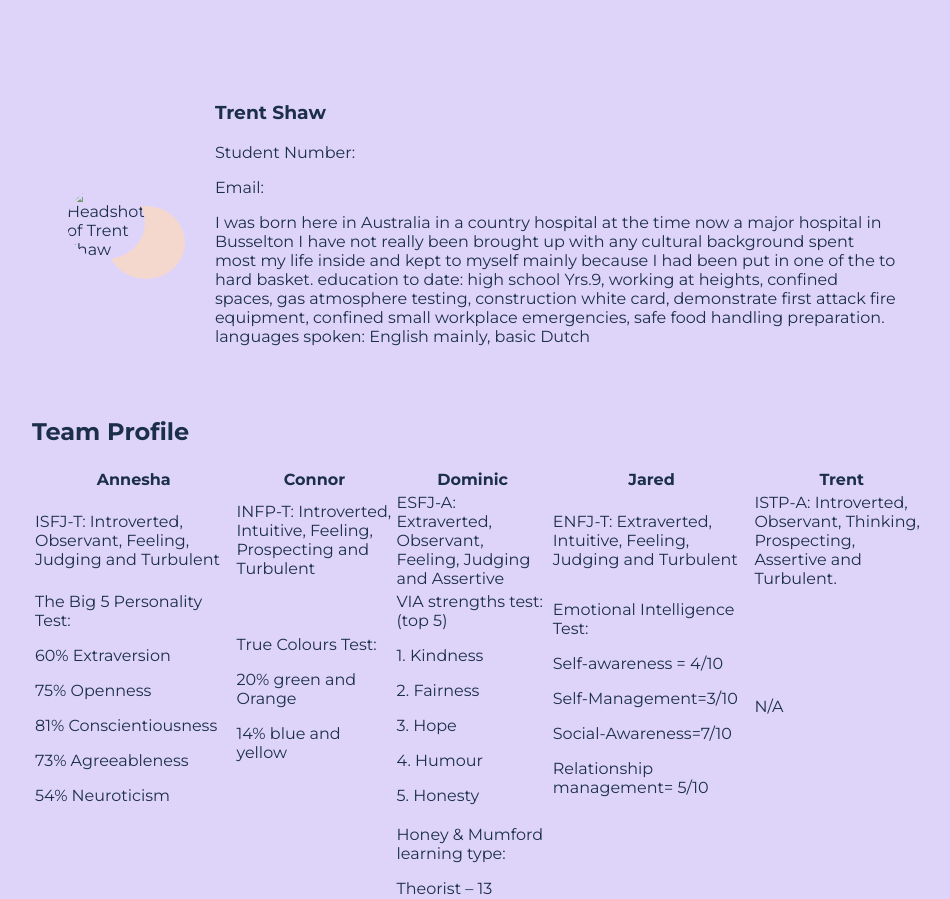
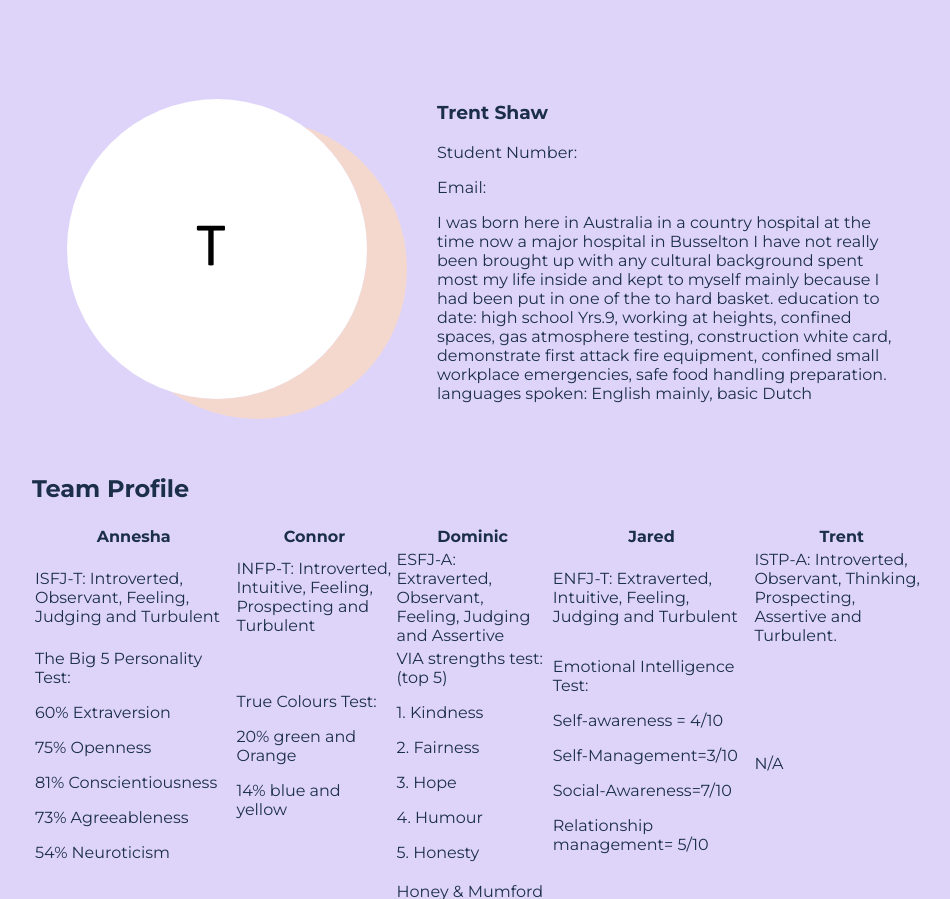
Before and after one commit to DimensionalG0D/Group-Awesome-Breakfast-Club, a plain HTML site: page index.html in a window 1280 px wide. Shown: the part 2240-3139 px from the top of the page, without its empty margins (158-1108 px from the left). Drawn offline with Linux system fonts and the light colour scheme.

Commit message:
updated Trent image name

```diff
--- a/index.html
+++ b/index.html
@@ -61,7 +61,7 @@
         </div>
 
         <div class="flex-container-five">
-            <div id="headshot-five"> <img src="Headshot-Trent.jpeg" alt="Headshot of Trent Shaw" width="300" height="300"/></div>
+            <div id="headshot-five"> <img src="Headshot-Trent.png" alt="Headshot of Trent Shaw" width="300" height="300"/></div>
             <div id="flex-text-five">
             <h3>Trent Shaw</h3>
             <p>Student Number: </p>
```
